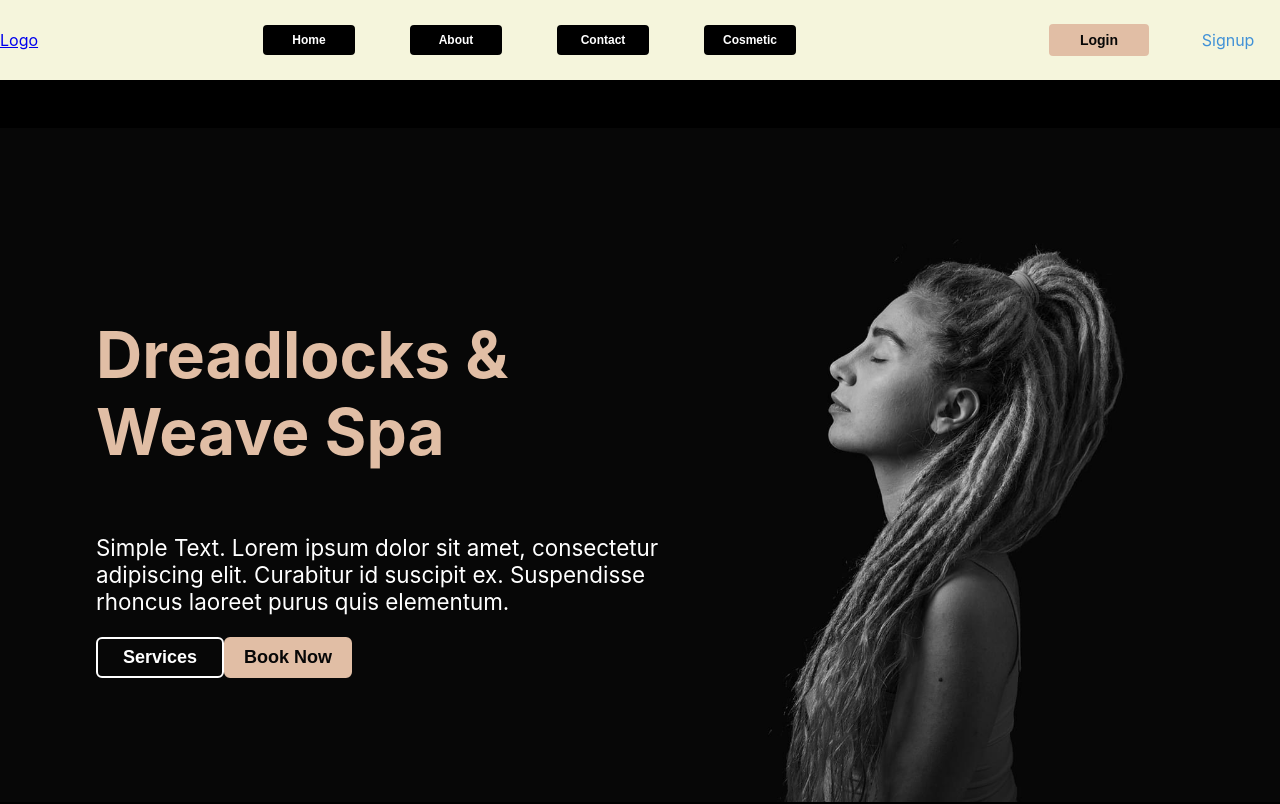
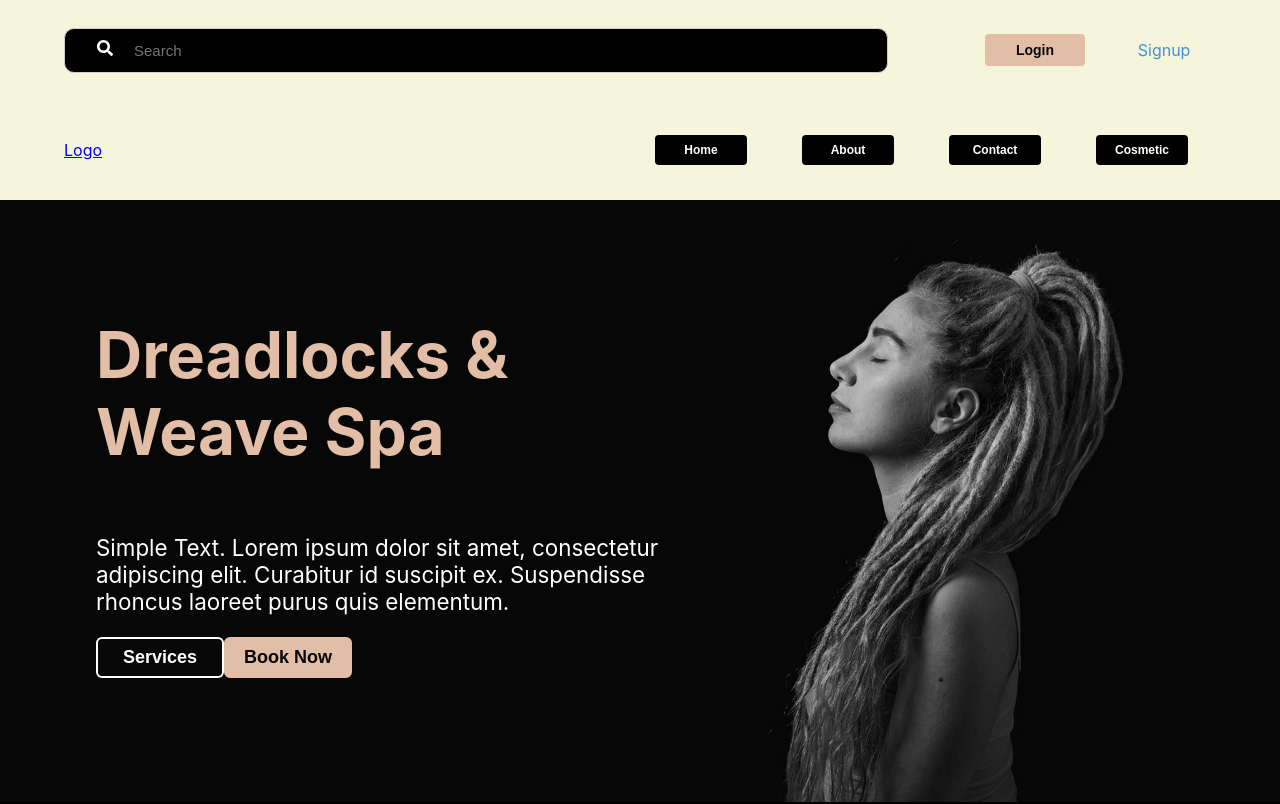
Before and after one commit to MajidHosseinzadeh/corals, a Next.js app: page / in a window 1280 px wide. Shown: the top 804 px of the page. Built offline with nearby package versions, Linux system fonts and the light colour scheme.

Commit message:
search input added to the navbar

```diff
--- /dev/null
+++ b/components/common/SearchInput.js
@@ -0,0 +1,63 @@
+import React, { useState } from 'react';
+import styled from 'styled-components';
+import { Button } from './Button';
+import {FaSearch} from 'react-icons/fa'
+import { SLink } from './Link';
+
+const InputContainer = styled.div`
+  display: flex;
+  align-items: center;
+  width: 70%;
+  border: 1px solid #ccc;
+  border-radius: 10px;
+  padding: 8px;
+  position: relative;
+  background-color: black;
+
+`;
+
+const InputField = styled.input`
+  border: none;
+  outline: none;
+  width: 100%;
+  padding: 5px;
+  font-size: 15px;
+  color: white;
+  background-color: black;
+`;
+
+const SearchIcon = styled(FaSearch)`
+  width: 3rem;
+  heigth: 3rem;
+  margin-left: 8px;
+  color: white;
+  cursor: pointer;
+`;
+
+const SearchInput = ({ onSearch }) => {
+  const [searchValue, setSearchValue] = useState('');
+
+  const handleInputChange = (e) => {
+    setSearchValue(e.target.value);
+  };
+
+  const handleSearch = () => {
+    //onSearch(searchValue);
+  };
+
+  return (
+    <InputContainer>
+
+        <SLink href='/search'><SearchIcon onClick={handleSearch}/></SLink>
+
+      <InputField
+        type="text"
+        placeholder="Search"
+        value={searchValue}
+        onChange={handleInputChange}
+      />
+    </InputContainer>
+  );
+};
+
+export default SearchInput;
--- a/components/rare/navbar/Navbar.js
+++ b/components/rare/navbar/Navbar.js
@@ -4,20 +4,31 @@ import styled from 'styled-components';
 import Link from 'next/link';
 import { SLink } from '@/components/common/Link';
 import { devices } from '@/components/constants/devices';
+import SearchInput from '@/components/common/SearchInput';
 
 const Nav = styled.nav`
   position: fixed;
   top: 0;
+  min-width: 100%;
+  max-width: 100%;
+  height: 200px;
+  z-index: 999;
+  background-color: #f5f5dc;
+  display: flex;
+  justify-content: center;
+  align-items: center;
+  flex-direction: column;
+`;
+
+
+const InsideNav = styled.div`
+  width: ${({ width }) => width || "100%"};;
   display: flex;
   justify-content: space-between;
   align-items: center;
   flex-direction: row;
-  background-color: #f5f5dc;
-  min-width: 100%;
-  max-width: 100%;
-  height: 10%;
-  z-index: 999;
-`;
+  height: 100px;
+`
 
 const Ul = styled.ul`
   width: auto;
@@ -28,6 +39,14 @@ const Ul = styled.ul`
   @media (${devices.lg}) {
     display: none;
   }
+`;
+
+const Ull = styled.ul`
+  width: auto;
+  display: flex;
+  justify-content: center;
+  align-items: center;
+  list-style: none;
 `;
 const UlMenu = styled.ul`
   width: auto;
@@ -89,9 +108,36 @@ const Navbar = () => {
 
   return (
     <Nav>
+      <InsideNav width='90%'>
+        <SearchInput/>
+        <Ull>
+          <Li>
+            <SLink href="/login">
+              <Button
+                name="Login"
+                font="14px"
+                size="6.5rem"
+                background="#E1BEA5"
+                color="#070707"
+                border="#f5f5dc"
+                hoverb="white"
+                hoverc="#070707"
+                hoverborder="#070707"
+              />
+            </SLink>
+          </Li>
+          <Li>
+            <SLink href="/register" hcolor="black">
+              Signup
+            </SLink>
+          </Li>
+        </Ull>
+      </InsideNav>
+      <InsideNav width='90%'>
       <Link href="#link">
         <div>Logo</div>
       </Link>
+
       <Ul>
         <Li>
           <Button
@@ -150,30 +196,7 @@ const Navbar = () => {
           />
         </Li>
       </Ul>
-      <Ul>
-        <Li>
-          <SLink href="/login">
-            <Button
-              name="Login"
-              font="14px"
-              size="6.5rem"
-              background="#E1BEA5"
-              color="#070707"
-              border="#f5f5dc"
-              hoverb="white"
-              hoverc="#070707"
-              hoverborder="#070707"
-            >
-              Login
-            </Button>
-          </SLink>
-        </Li>
-        <Li>
-          <SLink href="/register" hcolor="black">
-            Signup
-          </SLink>
-        </Li>
-      </Ul>
+
       <MenuIcon onClick={toggleSideMenu}>
         <svg xmlns="http://www.w3.org/2000/svg" width="24" height="24" viewBox="0 0 24 24">
           <path d="M0 0h24v24H0z" fill="none" />
@@ -247,30 +270,10 @@ const Navbar = () => {
             />
           </Li>
           </UlMenu>
-          <UlMenu>
-          <Li>
-            <SLink href="/login">
-              <Button
-                name="Login"
-                font="14px"
-                size="6.5rem"
-                background="#E1BEA5"
-                color="#070707"
-                border="#f5f5dc"
-                hoverb="white"
-                hoverc="#070707"
-                hoverborder="#070707"
-              />
-            </SLink>
-          </Li>
-          <Li>
-            <SLink href="/register" hcolor="black">
-              Signup
-            </SLink>
-          </Li>
-          </UlMenu>
+
         </SideMenuContent>
       </SideMenu>
+      </InsideNav>
     </Nav>
   );
 };
--- a/pages/search/index.js
+++ b/pages/search/index.js
@@ -77,7 +77,7 @@ const Item = styled.div`
 `;
 
 
-const SearchPage = () => {
+const SearchPage = (searchValue) => {
   const [searchTerm, setSearchTerm] = useState('');
   const [filteredItems, setFilteredItems] = useState([]);
   const [hasMore, setHasMore] = useState(true);
```
